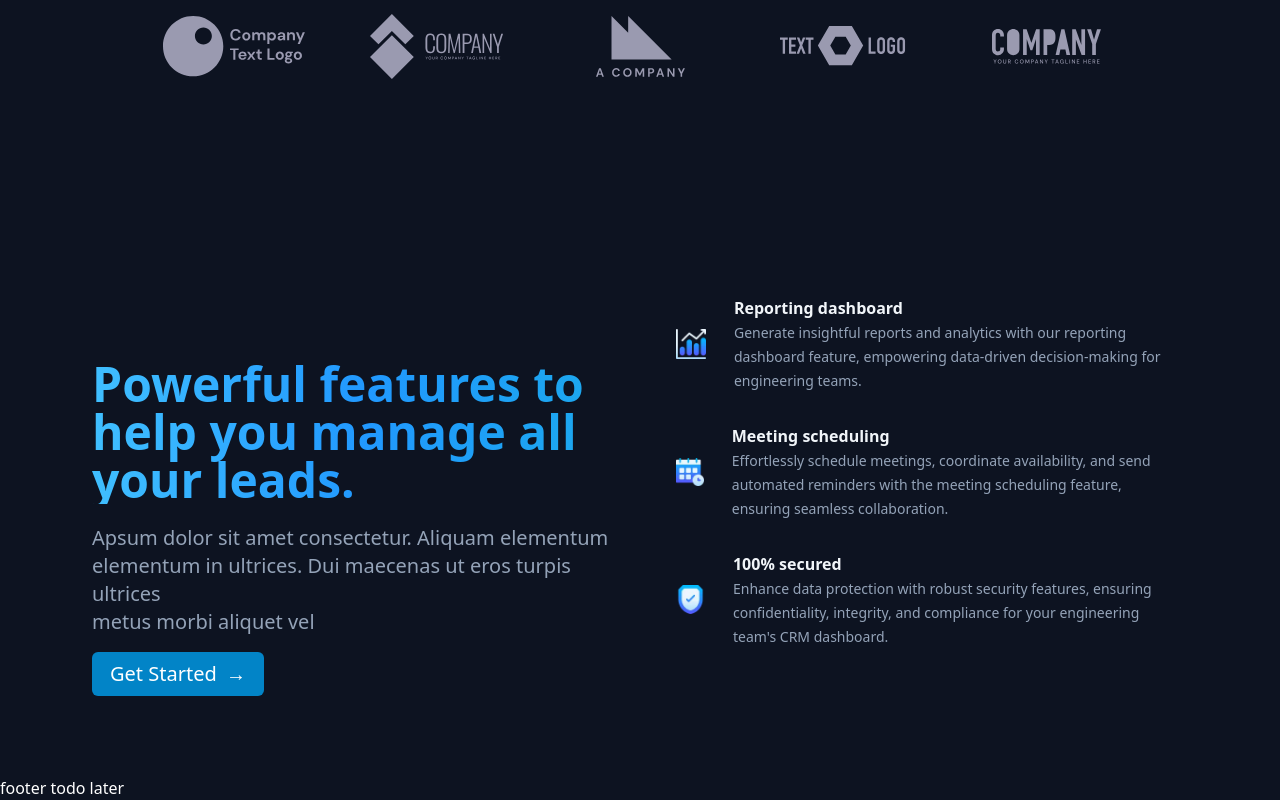
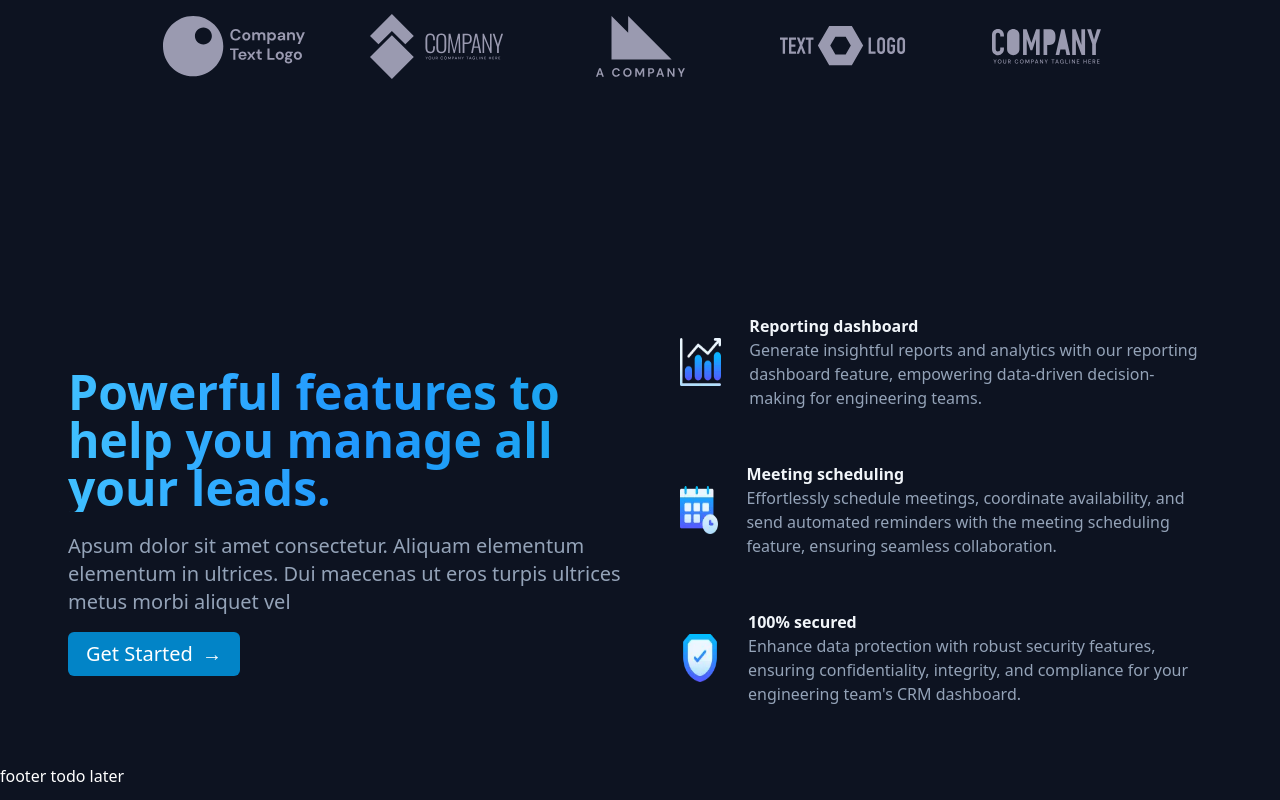
Before and after one commit to osmanramadan/Nextjs_Tailwind_Ocean, a Next.js app: page / in a window 1280 px wide. Shown: the part 1033-1833 px from the top of the page. Built offline with nearby package versions, Linux system fonts and the light colour scheme.

Commit message:
'section'

```diff
--- a/app/page.tsx
+++ b/app/page.tsx
@@ -62,8 +62,8 @@ export default function Home() {
           </div>
       </div>
 
-      <div className=" grid grid-cols-1 lg:grid-cols-2 sm:mx-8 md:px-15 px-3 mx-5 text-center lg:text-start  mt-40">
-            <div className="py-20">
+      <div className=" grid grid-cols-1 lg:grid-cols-2 sm:mx-2 md:px-15 px-3 mx-5 text-center lg:text-start sm:mt-40 mt-25">
+            <div className="py-22">
               <div className="text-3xl sm:text-4xl md:text-5xl  text-[#3CB7EF] font-bold bg-gradient-to-r from-[#40bfff] via-[#2198FE] to-[#1CAAEB] bg-clip-text text-transparent">Powerful features to <br className="hidden lg:block"></br>help you manage  all your leads.</div>
               <div className="mt-5 text-[#94A3B8] text-center lg:text-start text-bold md:text-xl text-[18px] ">
                 Apsum dolor sit amet consectetur. Aliquam elementum   elementum in ultrices. Dui maecenas ut eros turpis ultrices <br className="hidden lg:block"></br> metus morbi aliquet vel
--- a/compenents/feactures-compenents.tsx
+++ b/compenents/feactures-compenents.tsx
@@ -22,18 +22,18 @@ export default function FeaturesComponent() {
   return (
     <div>
       {features.map((feature, index) => (
-        <div className="h-auto  py-4 px-2 flex flex-col lg:flex-row justify-between items-center  group hover:!bg-[#1E293B] hover:border-[#0EA5E9] cursor-pointer hover:border-[0.5px] hover:rounded-lg">
+        <div key={index} className="h-33 mt-4  lg:py-6 px-3 flex flex-col lg:flex-row justify-between items-center  group hover:!bg-[#1E293B] hover:border-[#0284C7] cursor-pointer hover:!border-[0.9px] hover:rounded-lg">
         <div className="group-hover:!bg-[#1E293B] px-7">
             <img
                 src={feature.image}
                 alt={feature.title}
-                className="group-hover:!bg-[#1E293B]"
+                className="group-hover:!bg-[#1E293B] h-12 w-25"
             />
         </div>
         <div className="group-hover:!bg-[#1E293B]">
             <h1 className="text-slate-100 font-bold text-base  group-hover:!bg-[#1E293B] ">{feature.title}
             </h1>
-            <span className="text-[#94A3B8] text-center lg:text-start text-bold md:text-[14px] text-[17px]  group-hover:!bg-[#1E293B] ">{feature.description}</span>
+            <span className="text-[#94A3B8] text-center lg:text-start text-bold md:text-[16px] text-[17px]  group-hover:!bg-[#1E293B] ">{feature.description}</span>
         </div>
         </div>
         ))}
```
